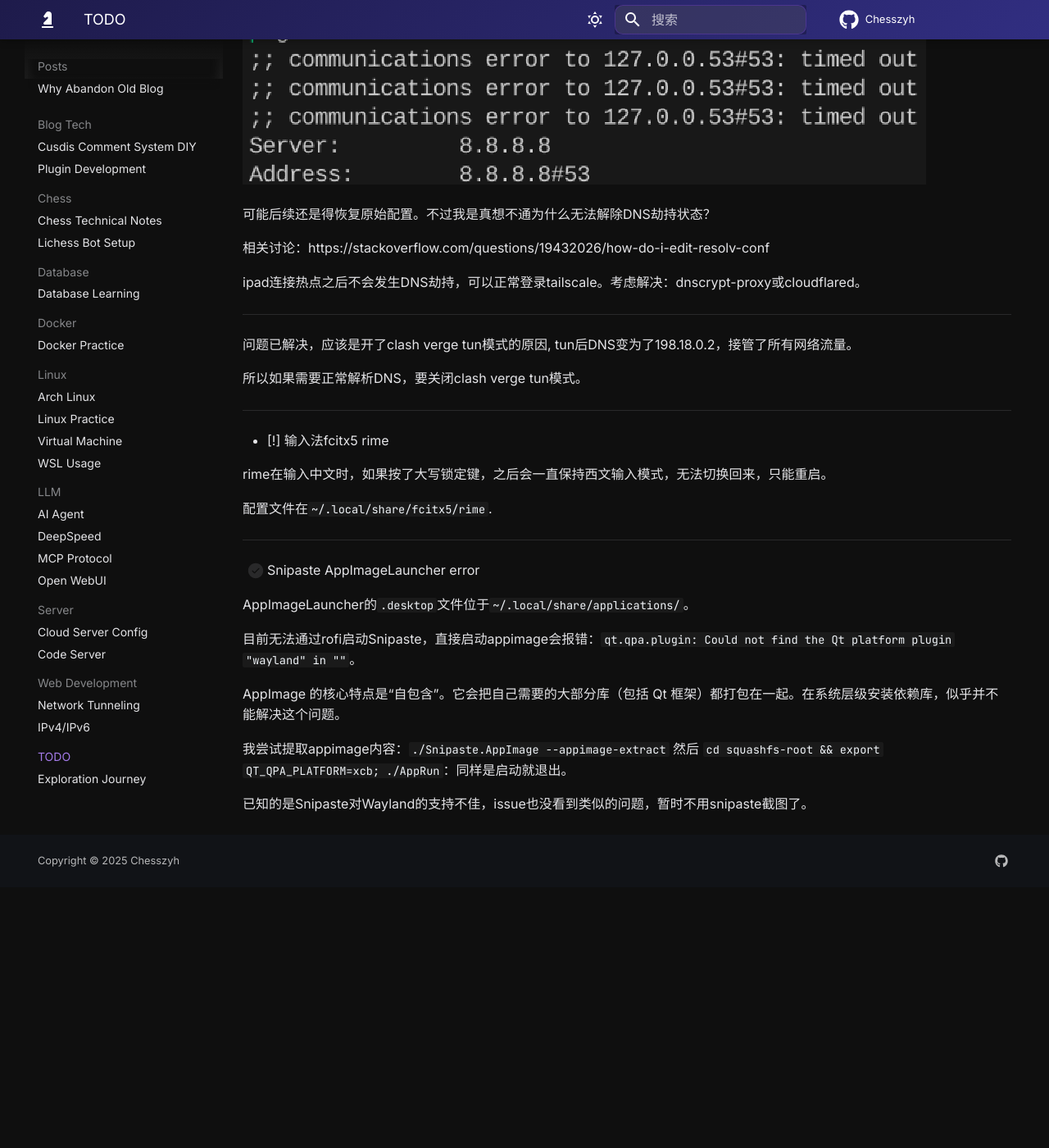
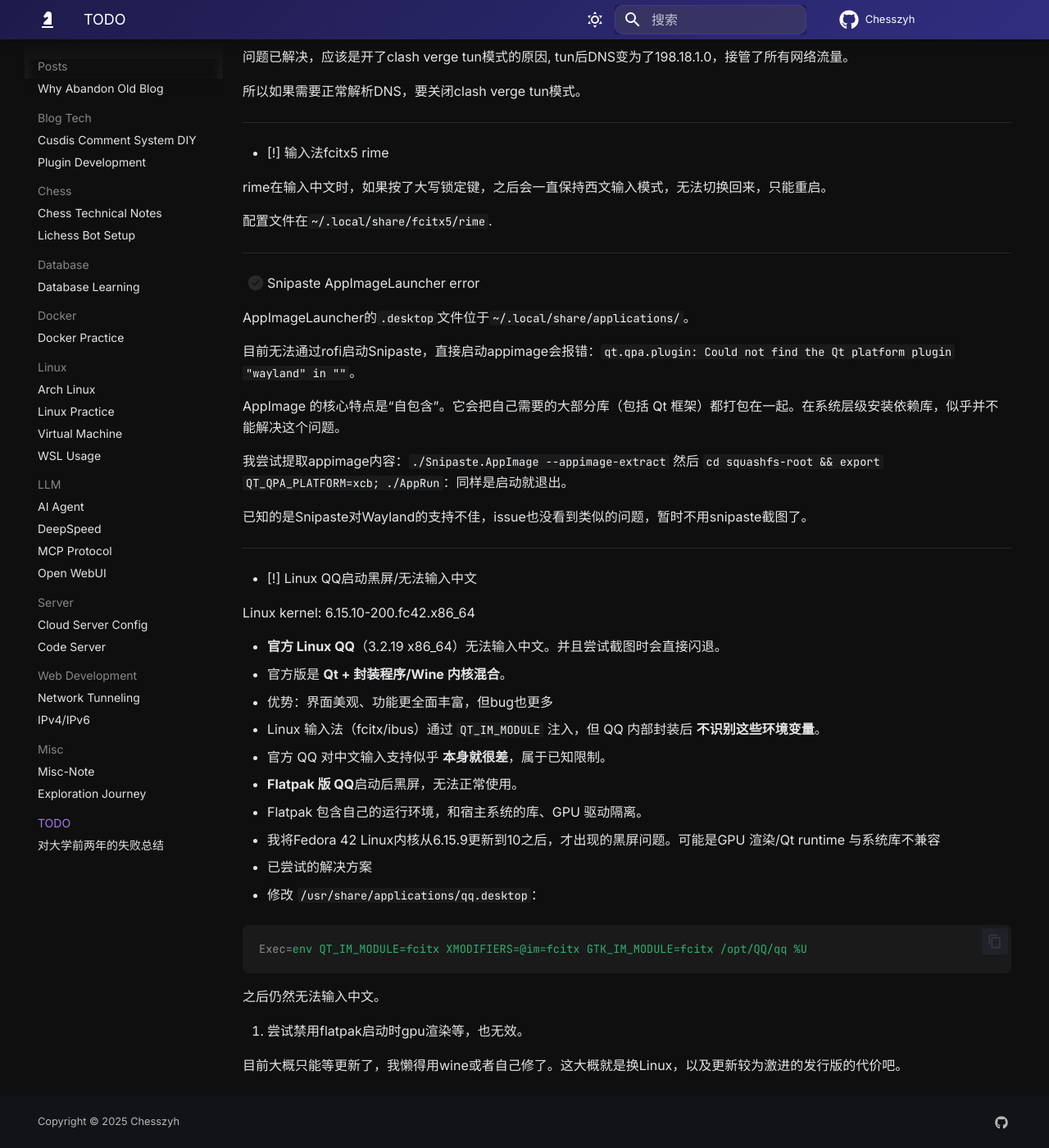
Before and after one commit to Chesszyh/Chesszyh.github.io, an MkDocs documentation site: the page built from docs/posts/TODO.md, in a window 1280 px wide and 1400 px high, scrolled down 896 px. Shown: the whole window at 82% size. Built offline with MkDocs 1.6.1 and Material for MkDocs 9.7.7, drawn with Linux system fonts in a browser that asks for light colours; before the commit the page ends 1978 px from its top, so only the background shows below that; some of the changed text lies outside the part shown.

Commit message:
Update 2025-08-27 Summary and copilot settings

````diff
--- a/docs/posts/TODO.md
+++ b/docs/posts/TODO.md
@@ -9,13 +9,19 @@
 
 - [x] 移动热点dns劫持？
 
-Fedora:`sudo tailscale up`无反应，`nslookup controlplane.tailscale.com`解析到的IP是`198.18.0.10`（保留段），说明发生了DNS劫持。
+Fedora:`sudo tailscale up`无反应，`nslookup controlplane.tailscale.com`解析到的IP是`198.18.1.168`（保留段），说明发生了DNS劫持。
+
+```bash
+❯ nslookup controlplane.tailscale.com
+Server:         127.0.0.53
+Address:        127.0.0.53#53
+
+Non-authoritative answer:
+Name:   controlplane.tailscale.com
+Address: 198.18.1.168
+```
 
 尝试解决：`sudo nano /etc/resolv.conf`，将`nameserver 127.0.0.53`注释掉，改为`nameserver 8.8.8.8`，然后重启`tailscale`服务，但是`resolv.conf`文件会被自动重置。如果想解除其他程序对`resolv.conf`的控制，可以先删除再重建该文件。我选择手动管理。
-
-但是，现在DNS似乎无法正确解析了：![alt text](image.png)
-
-可能后续还是得恢复原始配置。不过我是真想不通为什么无法解除DNS劫持状态？
 
 相关讨论：https://stackoverflow.com/questions/19432026/how-do-i-edit-resolv-conf
 
@@ -23,7 +29,7 @@
 
 ---
 
-问题已解决，应该是开了clash verge tun模式的原因, tun后DNS变为了198.18.0.2，接管了所有网络流量。
+问题已解决，应该是开了clash verge tun模式的原因, tun后DNS变为了198.18.1.0，接管了所有网络流量。
 
 所以如果需要正常解析DNS，要关闭clash verge tun模式。
 
@@ -48,3 +54,32 @@
 我尝试提取appimage内容：`./Snipaste.AppImage --appimage-extract` 然后 `cd squashfs-root && export QT_QPA_PLATFORM=xcb; ./AppRun`：同样是启动就退出。
 
 已知的是Snipaste对Wayland的支持不佳，issue也没看到类似的问题，暂时不用snipaste截图了。
+
+---
+
+- [!] Linux QQ启动黑屏/无法输入中文
+
+Linux kernel: 6.15.10-200.fc42.x86_64
+
+* **官方 Linux QQ**（3.2.19 x86_64）无法输入中文。并且尝试截图时会直接闪退。
+  * 官方版是 **Qt + 封装程序/Wine 内核混合**。
+  * 优势：界面美观、功能更全面丰富，但bug也更多
+  * Linux 输入法（fcitx/ibus）通过 `QT_IM_MODULE` 注入，但 QQ 内部封装后 **不识别这些环境变量**。
+  * 官方 QQ 对中文输入支持似乎 **本身就很差**，属于已知限制。
+* **Flatpak 版 QQ**启动后黑屏，无法正常使用。
+  * Flatpak 包含自己的运行环境，和宿主系统的库、GPU 驱动隔离。
+  * 我将Fedora 42 Linux内核从6.15.9更新到10之后，才出现的黑屏问题。可能是GPU 渲染/Qt runtime 与系统库不兼容
+
+* 已尝试的解决方案
+
+1. 修改 `/usr/share/applications/qq.desktop`：
+
+```ini
+Exec=env QT_IM_MODULE=fcitx XMODIFIERS=@im=fcitx GTK_IM_MODULE=fcitx /opt/QQ/qq %U
+```
+
+之后仍然无法输入中文。
+
+2. 尝试禁用flatpak启动时gpu渲染等，也无效。
+
+目前大概只能等更新了，我懒得用wine或者自己修了。这大概就是换Linux，以及更新较为激进的发行版的代价吧。
--- a/mkdocs.yml
+++ b/mkdocs.yml
@@ -53,7 +53,6 @@
   - Home: index.md
   - Posts:
     - "Why Abandon Old Blog": posts/为什么放弃旧博客.md
-    - "": summary/2025-08-27.md
     - Blog Tech:
       - "Cusdis Comment System DIY": posts/Blog/cusdis-diy.md
       - "Plugin Development": posts/Blog/plugin.md
@@ -80,8 +79,11 @@
     - Web Development:
       - "Network Tunneling": posts/Web/内网穿透.md
       - "IPv4/IPv6": posts/Web/ipv4_6.md
+    - Misc:
+      - "Misc-Note": misc/Note.md
+      - "Exploration Journey": misc/Exploration.md
     - "TODO": posts/TODO.md
-    - "Exploration Journey": misc/Exploration.md
+    - "对大学前两年的失败总结": summary/2025-08-27.md
 
 # Plugins
 plugins:
````
Also changed, not shown: docs/misc/Note.md (+12 -7 lines), docs/summary/2025-08-27.md (+106 -0 lines), .github/copilot-instructions.md (added), docs/posts/image.png (deleted), docs/summary/images/2408-2508.png (added).
